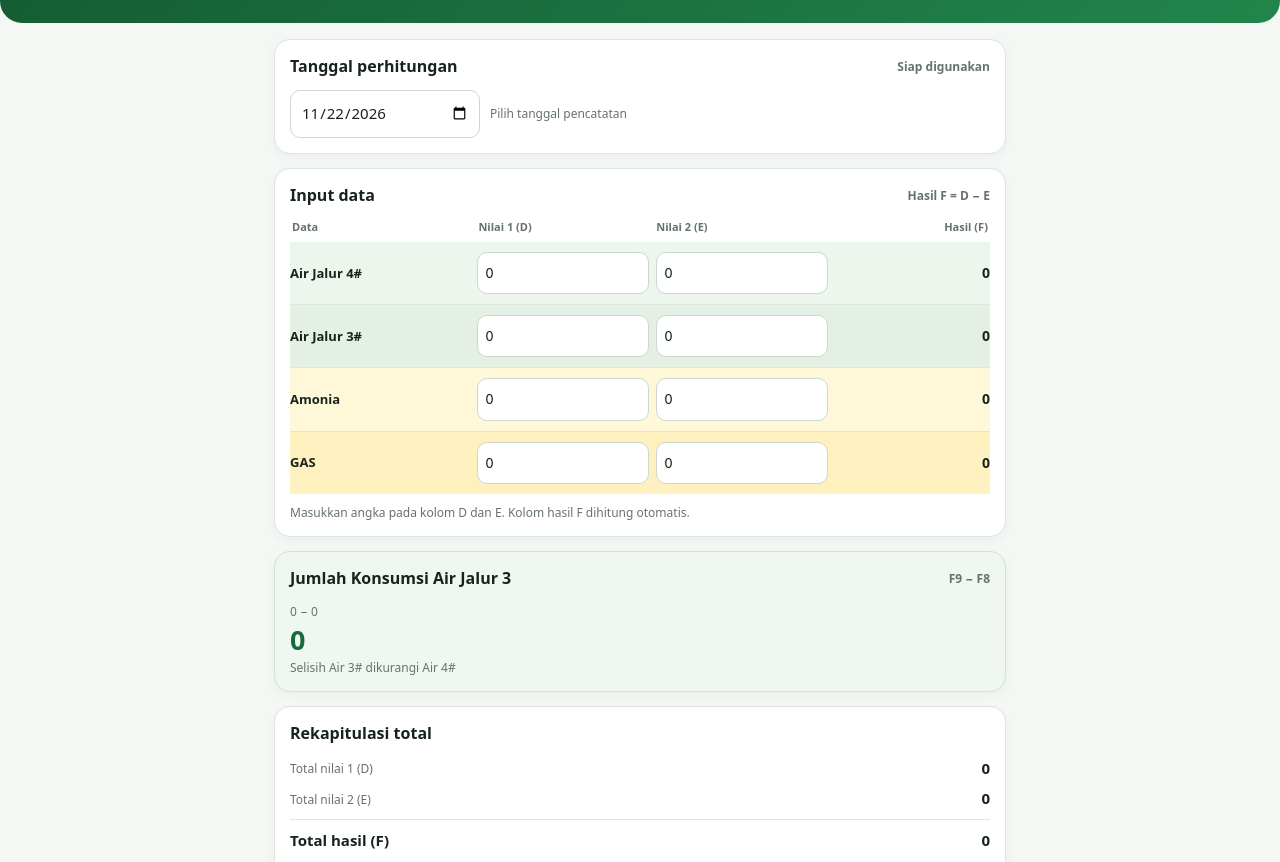
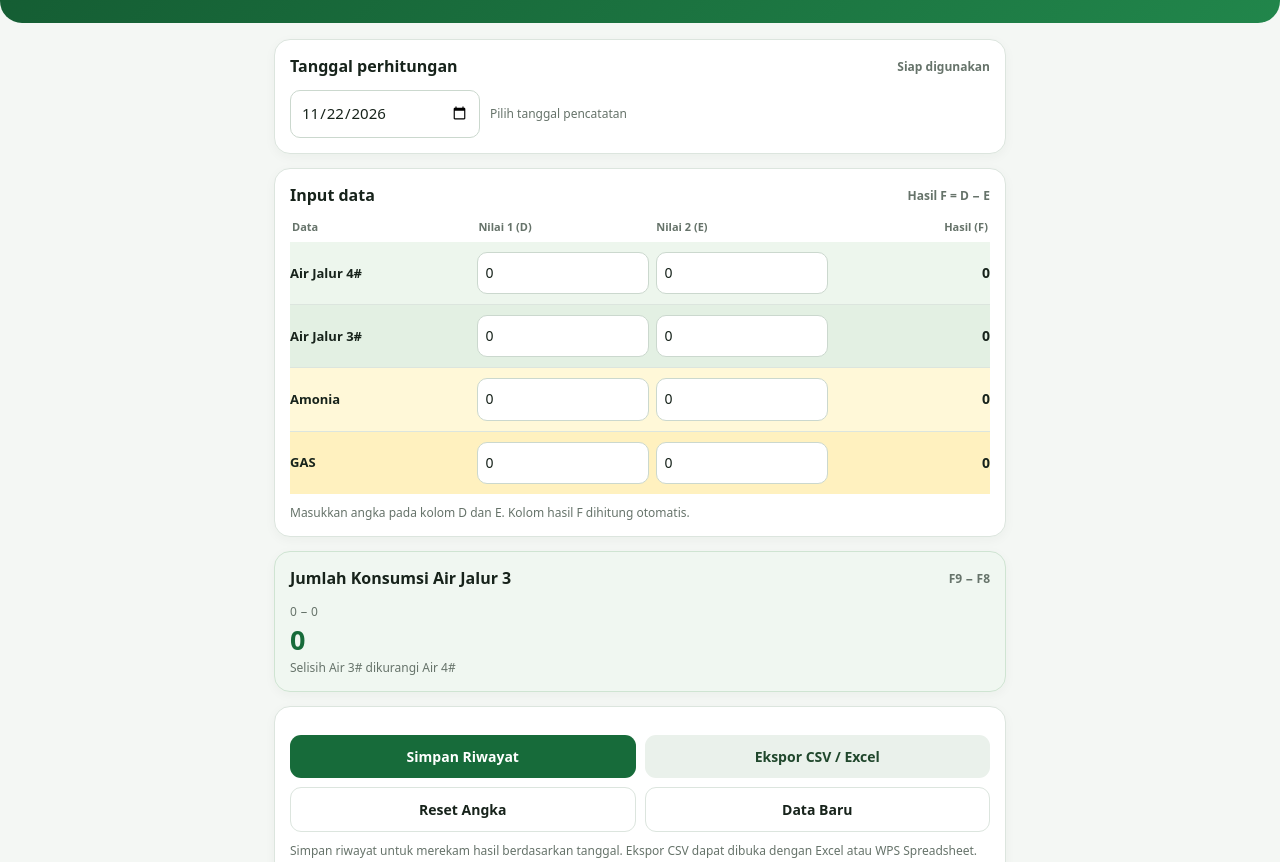
Before and after one commit to karminode-create/KalkulatorGas, a plain HTML site: page index.html in a window 1280 px wide. Shown: the part 81-943 px from the top of the page. Drawn offline with Linux system fonts and the light colour scheme.

Commit message:
index.html

```diff
--- a/index.html
+++ b/index.html
@@ -69,8 +69,8 @@ button:active{transform:scale(.99)}
   <div class="small">Selisih Air 3# dikurangi Air 4#</div>
 </section>
 <section class="card">
-  <div class="section-title"><span>Rekapitulasi total</span></div>
-  <div class="total-list">
+  <div class="section-title" style="display:none"><span>Rekapitulasi total</span></div>
+  <div class="total-list" style="display:none">
     <div class="total-line"><span class="small">Total nilai 1 (D)</span><strong id="totalD">0</strong></div>
     <div class="total-line"><span class="small">Total nilai 2 (E)</span><strong id="totalE">0</strong></div>
     <div class="total-line total-final"><span>Total hasil (F)</span><strong id="totalF">0</strong></div>
```
